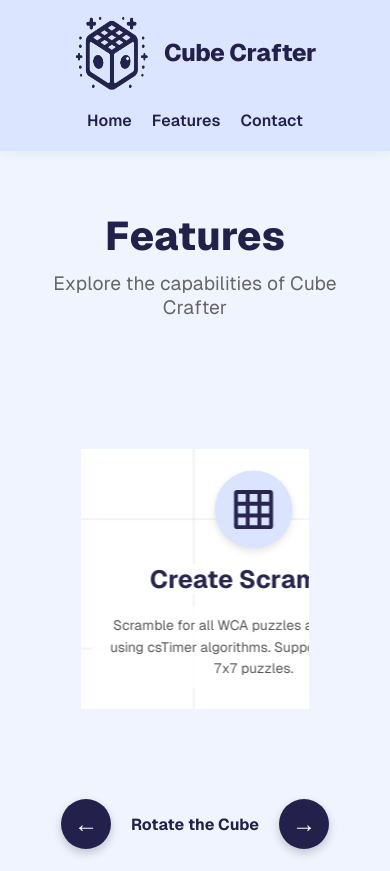
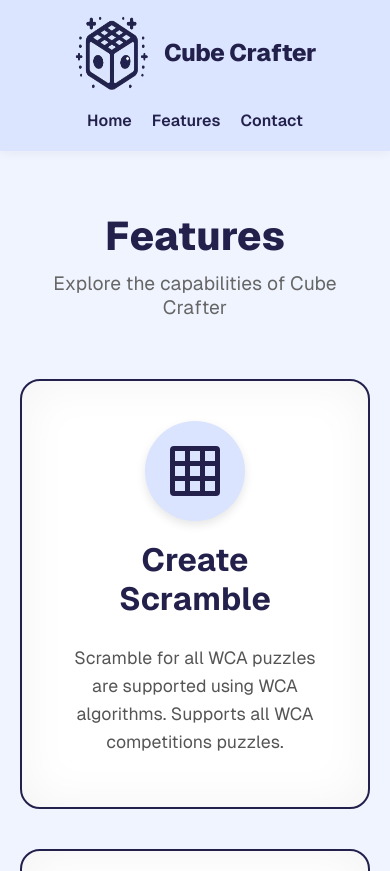
Before and after one commit to timmy0402/cube-crafter-site, a Next.js app: page /features in a window 390 px wide. Shown: the top 871 px of the page. Built offline with nearby package versions, Linux system fonts and the light colour scheme.

Commit message:
feat: mobile browser compatible update

```diff
--- a/src/app/layout.js
+++ b/src/app/layout.js
@@ -41,6 +41,13 @@ export const metadata = {
   },
 };
 
+export const viewport = {
+  themeColor: '#23214c',
+  width: 'device-width',
+  initialScale: 1,
+  maximumScale: 1,
+};
+
 export default function RootLayout({ children }) {
   return (
     <html lang="en">
--- a/src/components/FeatureCube.jsx
+++ b/src/components/FeatureCube.jsx
@@ -32,8 +32,8 @@ const FeatureCube = () => {
             </div>
             <h2 className="face-title">Create Scramble</h2>
             <p className="face-description">
-              Scramble for all WCA puzzles are supported using csTimer algorithms.
-              Supports 2x2 up to 7x7 puzzles.
+              Scramble for all WCA puzzles are supported using WCA algorithms.
+              Supports all WCA competitions puzzles.
             </p>
           </div>
 
@@ -47,12 +47,12 @@ const FeatureCube = () => {
               Visualize your scramble! The bot generates a detailed image of
               each face of your cube.
             </p>
-             <div style={{position: 'relative', width: '350px', height: '220px'}}>
+            <div style={{ position: 'relative', width: '350px', height: '220px' }}>
               <Image
                 src="/images/scramble_mockup.webp"
                 alt="Scramble"
                 fill
-                    style={{objectFit: 'contain'}}
+                style={{ objectFit: 'contain' }}
               />
             </div>
           </div>
@@ -67,12 +67,12 @@ const FeatureCube = () => {
               Accurately measure your solving time.
               Auto-log to database, review recent solves, and manage your history.
             </p>
-             <div style={{position: 'relative', width: '350px', height: '220px'}}>
+            <div style={{ position: 'relative', width: '350px', height: '220px' }}>
               <Image
                 src="/images/time_mockup.webp"
                 alt="Timer"
                 fill
-                    style={{objectFit: 'contain'}}
+                style={{ objectFit: 'contain' }}
               />
             </div>
           </div>
@@ -89,7 +89,7 @@ const FeatureCube = () => {
             </p>
             <a href="https://discord.com/oauth2/authorize?client_id=1197268536918278236"
               className="btn"
-               style={{marginTop: '20px', display: 'inline-block'}}>
+              style={{ marginTop: '20px', display: 'inline-block' }}>
               Invite Bot
             </a>
           </div>
@@ -100,7 +100,7 @@ const FeatureCube = () => {
         <button onClick={rotateLeft} className="control-btn" aria-label="Rotate Left">
           ←
         </button>
-        <p style={{alignSelf: 'center', fontWeight: 'bold', color: 'var(--primary-color)'}}>
+        <p style={{ alignSelf: 'center', fontWeight: 'bold', color: 'var(--primary-color)' }}>
           Rotate the Cube
         </p>
         <button onClick={rotateRight} className="control-btn" aria-label="Rotate Right">
--- a/src/styles/FeatureCube.css
+++ b/src/styles/FeatureCube.css
@@ -1,26 +1,32 @@
 .scene {
   width: 100%;
   height: 600px;
-  perspective: 1500px; /* Gives the 3D depth */
+  perspective: 1500px;
+  /* Gives the 3D depth */
   display: flex;
   justify-content: center;
   align-items: center;
   margin: 40px 0;
-  overflow: hidden; /* Prevent horizontal scrollbars during rotation */
+  overflow: hidden;
+  /* Prevent horizontal scrollbars during rotation */
 }
 
 .cube {
-  width: 500px; /* Fixed reference size */
-  height: 500px;
+  /* --cube-size: 500px; */
+  --cube-size: min(500px, 90vw);
+  width: var(--cube-size);
+  /* Fixed reference size */
+  height: var(--cube-size);
   position: relative;
   transform-style: preserve-3d;
-  transition: transform 1s cubic-bezier(0.68, -0.55, 0.265, 1.55); /* Bouncy rotation */
+  transition: transform 1s cubic-bezier(0.68, -0.55, 0.265, 1.55);
+  /* Bouncy rotation */
 }
 
 .cube__face {
   position: absolute;
-  width: 500px;
-  height: 500px;
+  width: var(--cube-size);
+  height: var(--cube-size);
   background: white;
   border: 4px solid var(--primary-color);
   border-radius: 20px;
@@ -30,29 +36,46 @@
   align-items: center;
   text-align: center;
   padding: 40px;
-  box-shadow: inset 0 0 50px rgba(0,0,0,0.05);
-  backface-visibility: hidden; /* Hides the back of the panel */
-  opacity: 0.98; /* Slight transparency */
+  box-shadow: inset 0 0 50px rgba(0, 0, 0, 0.05);
+  backface-visibility: hidden;
+  /* Hides the back of the panel */
+  opacity: 0.98;
+  /* Slight transparency */
 }
 
 /* Positioning the 4 faces of the carousel */
-.cube__face--front  { transform: rotateY(  0deg) translateZ(250px); }
-.cube__face--right  { transform: rotateY( 90deg) translateZ(250px); }
-.cube__face--back   { transform: rotateY(180deg) translateZ(250px); }
-.cube__face--left   { transform: rotateY(270deg) translateZ(250px); }
+.cube__face--front {
+  transform: rotateY(0deg) translateZ(calc(var(--cube-size) / 2));
+}
+
+.cube__face--right {
+  transform: rotateY(90deg) translateZ(calc(var(--cube-size) / 2));
+}
+
+.cube__face--back {
+  transform: rotateY(180deg) translateZ(calc(var(--cube-size) / 2));
+}
+
+.cube__face--left {
+  transform: rotateY(270deg) translateZ(calc(var(--cube-size) / 2));
+}
 
 /* Decoration to make it look more like a Rubik's cube face */
 .cube__face::before {
   content: '';
   position: absolute;
-  top: 0; left: 0; right: 0; bottom: 0;
+  top: 0;
+  left: 0;
+  right: 0;
+  bottom: 0;
   border-radius: 16px;
   border: 2px solid rgba(35, 33, 76, 0.1);
   pointer-events: none;
   background-image:
     linear-gradient(rgba(35, 33, 76, 0.05) 2px, transparent 2px),
     linear-gradient(90deg, rgba(35, 33, 76, 0.05) 2px, transparent 2px);
-  background-size: 166px 166px; /* Creates a 3x3 grid look (500/3 approx) */
+  background-size: calc(var(--cube-size) / 3) calc(var(--cube-size) / 3);
+  /* Creates a 3x3 grid look */
   z-index: -1;
 }
 
@@ -67,14 +90,15 @@
   align-items: center;
   justify-content: center;
   border-radius: 50%;
-  box-shadow: 0 4px 10px rgba(0,0,0,0.1);
+  box-shadow: 0 4px 10px rgba(0, 0, 0, 0.1);
 }
 
 .face-title {
   font-size: 2rem;
   color: var(--primary-color);
   margin-bottom: 15px;
-  background: white; /* overlay the grid lines */
+  background: white;
+  /* overlay the grid lines */
   padding: 0 10px;
 }
 
@@ -82,7 +106,7 @@
   font-size: 1.1rem;
   line-height: 1.6;
   color: #555;
-  background: rgba(255,255,255,0.9);
+  background: rgba(255, 255, 255, 0.9);
   padding: 10px;
   border-radius: 8px;
 }
@@ -108,7 +132,7 @@
   display: flex;
   align-items: center;
   justify-content: center;
-  box-shadow: 0 4px 10px rgba(0,0,0,0.2);
+  box-shadow: 0 4px 10px rgba(0, 0, 0, 0.2);
 }
 
 .control-btn:hover {
@@ -118,9 +142,47 @@
 
 /* Mobile Responsiveness */
 @media (max-width: 600px) {
+  /* OLD SCALE METHOD REMOVED
   .scene {
-    transform: scale(0.65); /* Scale down the whole scene */
-    height: 400px; /* Adjust height container */
+    transform: scale(0.65);
+    height: 400px;
     margin: 0;
   }
+  */
 }
+
+@media (max-width: 768px) {
+  .scene {
+    height: auto;
+    perspective: none;
+    margin: 20px 0;
+  }
+
+  .cube {
+    width: 100%;
+    height: auto;
+    transform: none !important;
+    /* Disable rotation */
+    display: flex;
+    flex-direction: column;
+    gap: 20px;
+  }
+
+  .cube__face {
+    position: relative;
+    width: 100%;
+    height: auto;
+    min-height: 400px;
+    transform: none !important;
+    /* Reset 3D positioning */
+    border: 2px solid var(--primary-color);
+    opacity: 1;
+    backface-visibility: visible;
+    margin-bottom: 20px;
+  }
+
+  /* Hide rotation controls on mobile */
+  .controls {
+    display: none;
+  }
+}
--- a/src/styles/Features.css
+++ b/src/styles/Features.css
@@ -33,7 +33,7 @@
 /* Grid Layout */
 .features-grid {
   display: grid;
-  grid-template-columns: repeat(auto-fit, minmax(300px, 1fr));
+  grid-template-columns: repeat(auto-fit, minmax(280px, 1fr));
   gap: 30px;
   align-items: start;
 }
@@ -43,7 +43,7 @@
   background: white;
   border-radius: 16px;
   padding: 30px;
-  box-shadow: 0 10px 30px rgba(0,0,0,0.05);
+  box-shadow: 0 10px 30px rgba(0, 0, 0, 0.05);
   transition: transform 0.3s ease, box-shadow 0.3s ease;
   height: 100%;
   display: flex;
@@ -52,7 +52,7 @@
 
 .feature-card:hover {
   transform: translateY(-5px);
-  box-shadow: 0 15px 35px rgba(0,0,0,0.1);
+  box-shadow: 0 15px 35px rgba(0, 0, 0, 0.1);
 }
 
 .card-icon {
@@ -71,7 +71,8 @@
   color: #555;
   line-height: 1.6;
   margin-bottom: 20px;
-  flex-grow: 1; /* Pushes footer/image to bottom */
+  flex-grow: 1;
+  /* Pushes footer/image to bottom */
 }
 
 .feature-image {
@@ -116,25 +117,29 @@
 .contact,
 .policy,
 .term {
-  max-width: 800px; /* Narrower reading width */
+  max-width: 800px;
+  /* Narrower reading width */
 }
 
 .contact {
   text-align: center;
 }
 
-.policy h2, .term h2 {
+.policy h2,
+.term h2 {
   margin-top: 30px;
   margin-bottom: 15px;
   font-size: 1.5rem;
 }
 
-.policy ul, .term ul {
+.policy ul,
+.term ul {
   margin-bottom: 20px;
   padding-left: 20px;
 }
 
-.policy p, .term p {
+.policy p,
+.term p {
   margin-bottom: 15px;
   line-height: 1.7;
 }
@@ -146,7 +151,9 @@
     font-size: 2.5rem;
   }
 
-  .features-grid {
-    grid-template-columns: 1fr; /* Stack on mobile */
+  .title {
+    font-size: 2.5rem;
   }
+
+  /* .features-grid handled by auto-fit now */
 }
```
Also changed, not shown: src/styles/Hero.css (+25 -10 lines). Lines whose indentation alone changed are shown as unchanged.
